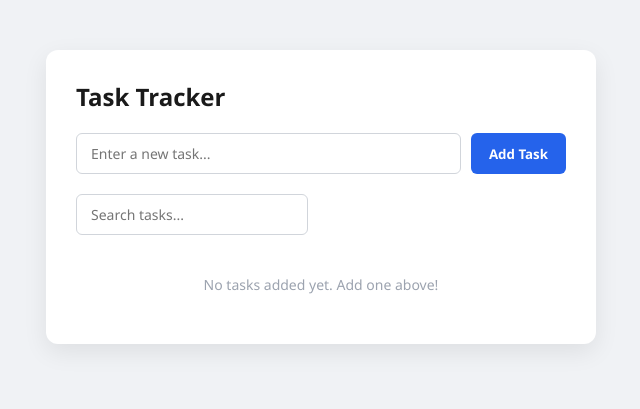
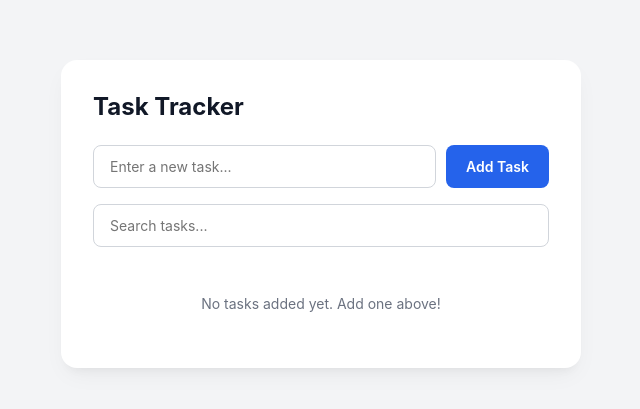
Before and after one commit to Samar-Aljuboori/Django-Tutorial, a Django app: page /core/ in a window 1280 px wide. Shown: the top 409 px of the page, without its empty margins (319-959 px from the left). Run offline with Django 5.2, Linux system fonts and the light colour scheme; data that the repository does not hold is empty.

```diff
--- /dev/null
+++ b/core/static/css/style.css
@@ -0,0 +1,143 @@
+/* Application Main Stylesheet */
+* {
+  box-sizing: border-box;
+  font-family:
+    -apple-system, BlinkMacSystemFont, "Segoe UI", Roboto, Helvetica, Arial,
+    sans-serif;
+  margin: 0;
+  padding: 0;
+}
+
+body {
+  background-color: #f3f4f6;
+  display: flex;
+  justify-content: center;
+  padding-top: 60px;
+}
+
+.app-card {
+  background: #ffffff;
+  width: 100%;
+  max-width: 520px;
+  padding: 32px;
+  border-radius: 16px;
+  box-shadow:
+    0 10px 25px -5px rgba(0, 0, 0, 0.05),
+    0 8px 10px -6px rgba(0, 0, 0, 0.05);
+}
+
+h1 {
+  color: #111827;
+  font-size: 24px;
+  margin-bottom: 24px;
+  font-weight: 700;
+}
+
+/* Forms */
+.form-group {
+  display: flex;
+  gap: 10px;
+  margin-bottom: 16px;
+}
+
+input[type="text"] {
+  width: 100%;
+  padding: 12px 16px;
+  border: 1px solid #d1d5db;
+  border-radius: 8px;
+  font-size: 14px;
+  outline: none;
+  transition: all 0.2s ease;
+}
+
+input[type="text"]:focus {
+  border-color: #2563eb;
+  box-shadow: 0 0 0 3px rgba(37, 99, 235, 0.15);
+}
+
+.btn-add {
+  background-color: #2563eb;
+  color: white;
+  border: none;
+  padding: 12px 20px;
+  border-radius: 8px;
+  font-size: 14px;
+  font-weight: 600;
+  cursor: pointer;
+  white-space: nowrap;
+}
+
+.btn-add:hover {
+  background-color: #1d4ed8;
+}
+
+.search-box {
+  margin-bottom: 24px;
+}
+
+/* Task List */
+.task-list {
+  list-style: none;
+  padding: 0;
+  margin: 0;
+}
+
+.task-item {
+  display: flex;
+  align-items: center;
+  justify-content: space-between;
+  background: #ffffff;
+  padding: 14px 16px;
+  border-radius: 10px;
+  margin-bottom: 10px;
+  border: 1px solid #e5e7eb;
+}
+
+.task-title {
+  font-size: 15px;
+  color: #1f2937;
+  font-weight: 500;
+}
+
+.completed {
+  text-decoration: line-through;
+  color: #9ca3af;
+}
+
+/* Buttons */
+.actions {
+  display: flex;
+  gap: 8px;
+  align-items: center;
+}
+
+.btn-action {
+  text-decoration: none;
+  font-size: 13px;
+  font-weight: 600;
+  padding: 6px 14px;
+  border-radius: 6px;
+  display: inline-block;
+}
+
+.btn-done {
+  background-color: #059669;
+  color: white;
+}
+
+.btn-undo {
+  background-color: #4b5563;
+  color: white;
+}
+
+.btn-delete {
+  background-color: #dc2626;
+  color: white;
+}
+
+.empty-state {
+  text-align: center;
+  color: #6b7280;
+  font-size: 14px;
+  padding: 24px 0;
+}
--- a/core/templates/base.html
+++ b/core/templates/base.html
@@ -1,148 +1,12 @@
+{% load static %}
 <!DOCTYPE html>
 <html lang="en">
 <head>
     <meta charset="UTF-8">
     <meta name="viewport" content="width=device-width, initial-scale=1.0">
     <title>{% block title %}Task Tracker{% endblock %}</title>
-    <style>
-        * {
-            box-sizing: border-box;
-            font-family: 'Segoe UI', Tahoma, Geneva, Verdana, sans-serif;
-            margin: 0;
-            padding: 0;
-        }
-
-        body {
-            background-color: #f0f2f5;
-            display: flex;
-            justify-content: center;
-            padding-top: 50px;
-        }
-
-        .app-card {
-            background: #ffffff;
-            width: 100%;
-            max-width: 550px;
-            padding: 30px;
-            border-radius: 12px;
-            box-shadow: 0 8px 24px rgba(0, 0, 0, 0.08);
-        }
-
-        h1 {
-            color: #1a1a1a;
-            font-size: 24px;
-            margin-bottom: 20px;
-            font-weight: 600;
-        }
-
-        /* Input & Form Styling */
-        .form-group {
-            display: flex;
-            gap: 10px;
-            margin-bottom: 20px;
-        }
-
-        input[type="text"] {
-            flex: 1;
-            padding: 10px 14px;
-            border: 1px solid #d1d5db;
-            border-radius: 6px;
-            font-size: 14px;
-            outline: none;
-            transition: border-color 0.2s;
-        }
-
-        input[type="text"]:focus {
-            border-color: #2563eb;
-        }
-
-        .btn-add {
-            background-color: #2563eb;
-            color: white;
-            border: none;
-            padding: 10px 18px;
-            border-radius: 6px;
-            font-weight: 600;
-            cursor: pointer;
-            transition: background-color 0.2s;
-        }
-
-        .btn-add:hover {
-            background-color: #1d4ed8;
-        }
-
-        /* Search Box Styling */
-        .search-box {
-            margin-bottom: 20px;
-        }
-
-        /* Task List Styling */
-        .task-list {
-            list-style: none;
-        }
-
-        .task-item {
-            display: flex;
-            align-items: center;
-            justify-content: space-between;
-            background: #f9fafb;
-            padding: 12px 16px;
-            border-radius: 8px;
-            margin-bottom: 10px;
-            border: 1px solid #edf2f7;
-        }
-
-        .task-title {
-            font-size: 15px;
-            color: #374151;
-        }
-
-        .completed {
-            text-decoration: line-through;
-            color: #9ca3af;
-        }
-
-        /* Action Buttons */
-        .actions {
-            display: flex;
-            gap: 8px;
-        }
-
-        .btn-action {
-            text-decoration: none;
-            font-size: 13px;
-            font-weight: 600;
-            padding: 6px 12px;
-            border-radius: 6px;
-            transition: opacity 0.2s;
-        }
-
-        .btn-done {
-            background-color: #10b981;
-            color: white;
-        }
-
-        .btn-undo {
-            background-color: #6b7280;
-            color: white;
-        }
-
-        .btn-delete {
-            background-color: #ef4444;
-            color: white;
-        }
-
-        .btn-action:hover {
-            opacity: 0.85;
-        }
-
-        .empty-state {
-            text-align: center;
-            color: #9ca3af;
-            font-size: 14px;
-            padding: 20px 0;
-        }
-    </style>
+    <!-- Link external static CSS stylesheet -->
+    <link rel="stylesheet" href="{% static 'css/style.css' %}">
 </head>
 <body>
     <div class="app-card">
```
